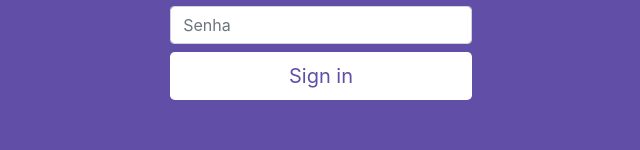
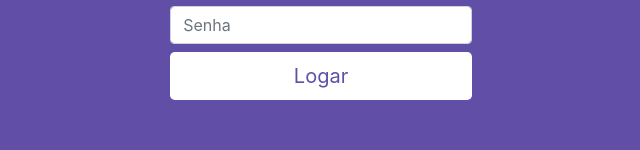
Before and after one commit to V-Icaro/react-eventos, a React (Create React App) app: page / in a window 1280 px wide. Shown: the part 363-513 px from the top of the page, without its empty margins (319-959 px from the left). Built offline with nearby package versions, Linux system fonts and the light colour scheme.

Commit message:
Autenticando usuários com firebase

```diff
--- a/src/view/login/index.js
+++ b/src/view/login/index.js
@@ -1,7 +1,23 @@
-import React from 'react';
+import React, { useState } from 'react';
 import './login.css';
 
+import firebase from '../../config/firebase';
+import 'firebase/auth';
+
 function Login(){
+
+    const [email, setEmail] = useState('');
+    const [senha, setSenha] = useState('');
+
+    function logar(){
+        firebase.auth().signInWithEmailAndPassword(email, senha)
+            .then(resultado => {
+                alert('Usuario logado')
+            }).catch(erro => {
+                alert(erro);
+            })
+    }
+
     return(
         <div className="login-content d-flex align-items-center">
             <form className="form-signin mx-auto">
@@ -12,12 +28,12 @@
             </div>
 
 
-            <input type="email" id="inputEmail" className="form-control my-2" placeholder="Email" />
-            <input type="password" id="inputPassword" className="form-control my-2" placeholder="Senha" />
+            <input onChange={(e) => setEmail(e.target.value)} type="email" id="inputEmail" className="form-control my-2" placeholder="Email" />
+            <input onChange={(e) => setSenha(e.target.value)} type="password" id="inputPassword" className="form-control my-2" placeholder="Senha" />
 
 
 
-            <button className="btn btn-lg btn-login btn-block" type="submit">Sign in</button>
+            <button onClick={logar} className="btn btn-lg btn-login btn-block" type="button">Logar</button>
 
             <div className="msg-login text-white text-center my-5">
                 <span><strong>WoW!</strong> Você está conectado! &#128526;</span>
```
